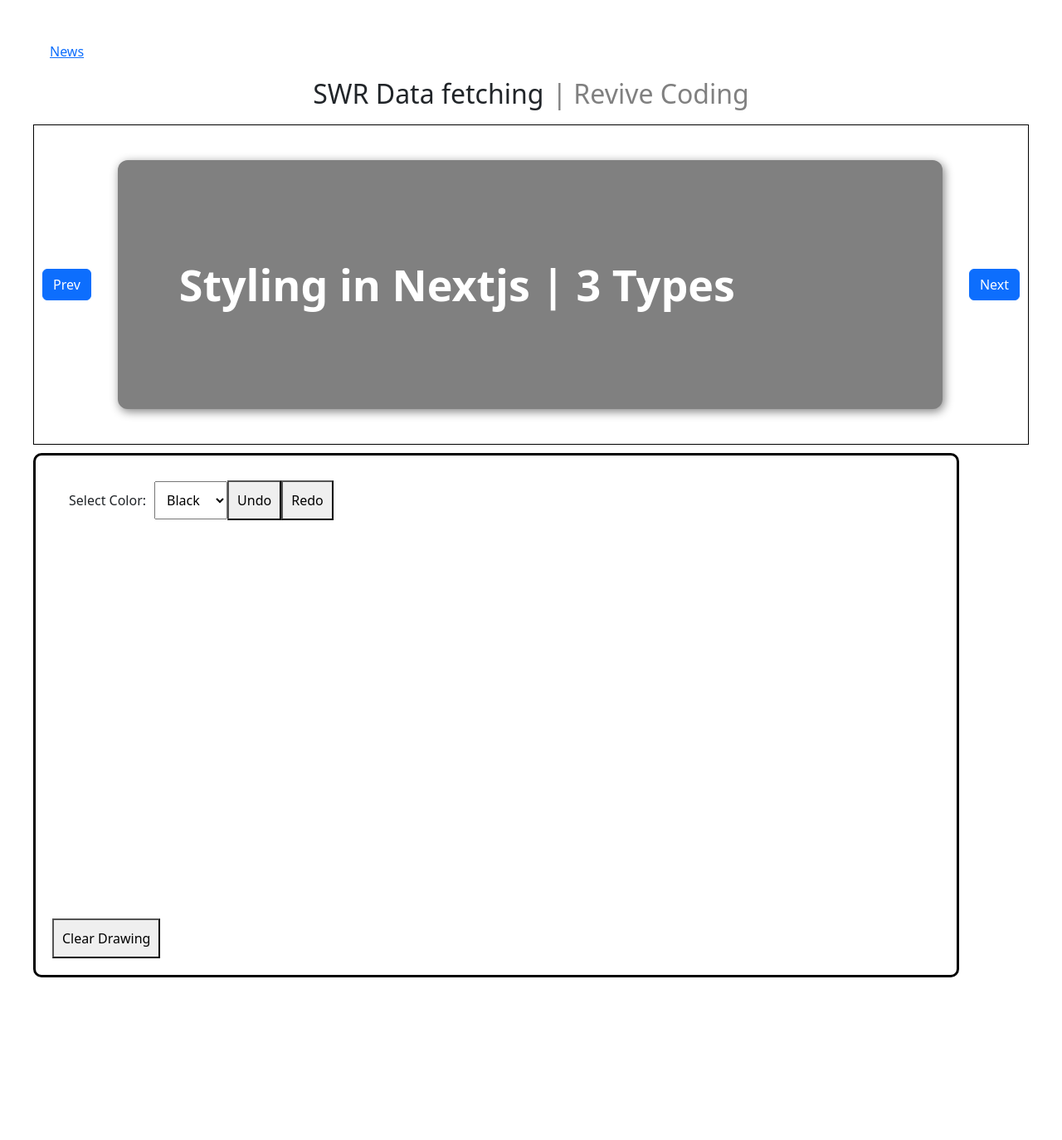
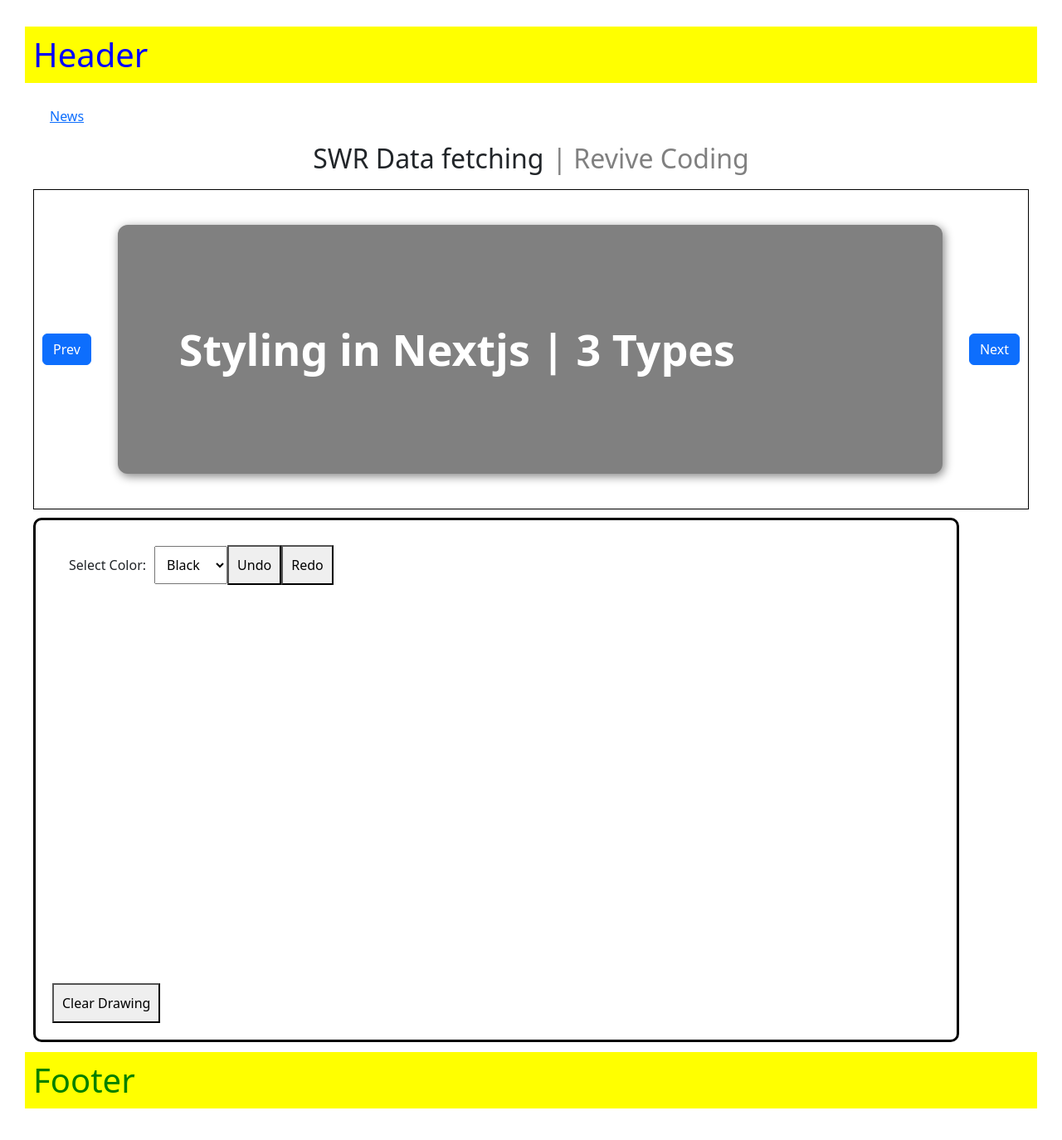
Before and after one commit to mentorvikash/nextjs-domo-youtube, a Next.js app: page / in a window 1280 px wide. Shown: the whole page at 83% size. Before the commit the page ends 1218 px from the top, so only its background shows below. Built offline with nearby package versions, Linux system fonts and the light colour scheme.

Commit message:
create globle and specific page layout

```diff
--- a/pages/_app.js
+++ b/pages/_app.js
@@ -3,6 +3,8 @@ import Layout from '@/components/layout'
 // config bootstrap in our project
 import "bootstrap/dist/css/bootstrap.min.css"
 import { ThemeProvider } from 'styled-components'
+import Header from './comment/layout/header'
+import Footer from './comment/layout/footer'
 
 const theme = {
   colors: {
@@ -11,9 +13,17 @@ const theme = {
 }
 
 export default function App({ Component, pageProps }) {
+
+  // by using this method we can create special layout for each page
+  if (Component.getLayout) {
+    return Component.getLayout(<Component {...pageProps} />)
+  }
+
   return (
     <ThemeProvider theme={theme} >
+      <Header />
       <Layout><Component {...pageProps} /></Layout>
+      <Footer />
     </ThemeProvider>
   )
 }
--- /dev/null
+++ b/pages/comment/layout/footer.jsx
@@ -0,0 +1,17 @@
+import React from 'react'
+import styled from 'styled-components'
+
+const FooterTitle = styled.h1`
+padding: 10px;
+background-color: yellow;
+color: green;
+margin-top: 2px;
+`
+
+function Footer() {
+  return (
+    <FooterTitle>Footer</FooterTitle>
+  )
+}
+
+export default Footer
--- /dev/null
+++ b/pages/comment/layout/header.jsx
@@ -0,0 +1,17 @@
+import React from 'react'
+import styled from 'styled-components'
+
+const HeaderTitle = styled.h1`
+padding: 10px;
+background-color: yellow;
+color: blue;
+margin-top: 2px;
+`
+
+function Header() {
+  return (
+    <HeaderTitle>Header</HeaderTitle>
+  )
+}
+
+export default Header
```
Also changed, not shown: pages/todos/index.js (+14 -0 lines).
